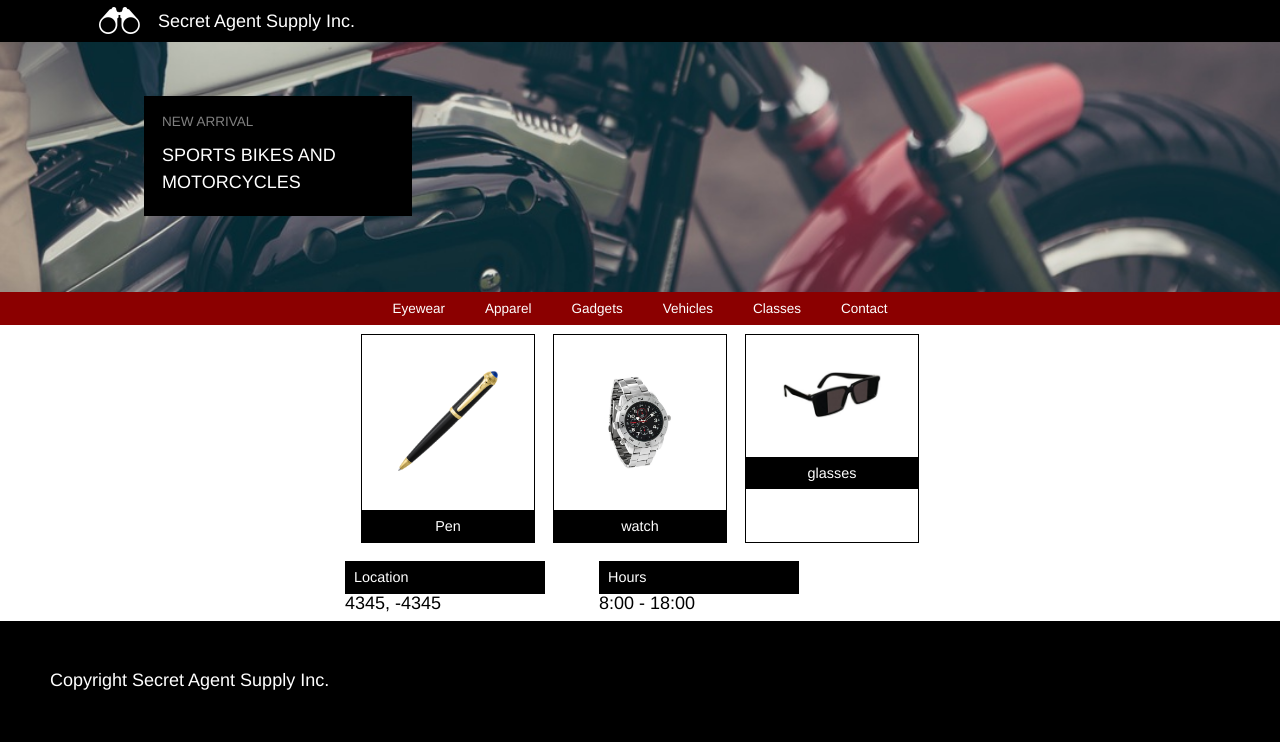
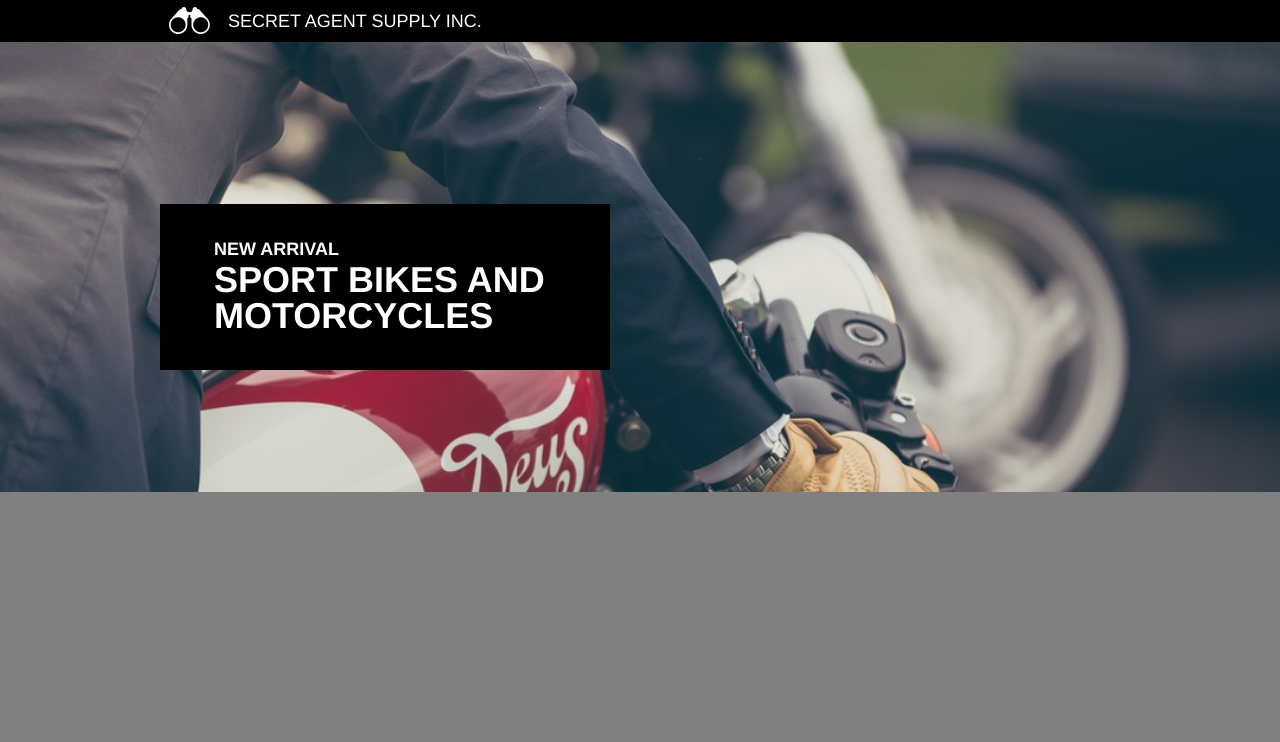
Before and after one commit to Ormadont/SecretAgentSupply, a plain HTML site: page index.html in a window 1280 px wide. Drawn offline with Linux system fonts and the light colour scheme.

Commit message:
refactoring, logo and baner complete

```diff
--- a/index.html
+++ b/index.html
@@ -8,75 +8,44 @@
   </head>
   <body>
 
-    <div class="all-site">
-
     <!-- header -->
     <header>
 
       <!-- logo -->
       <div class="logo">
+        <div class="container">
           <img src="./resources/images/logo.png" alt="logo">
-          <h1>Secret Agent Supply Inc.</h1>
+          <h3>SECRET AGENT SUPPLY INC.</h3>
+        </div>
       </div>
 
-        <!-- main banner -->
+      <!-- main-banner -->
       <div class="main-banner">
-          <div class="title-banner">
-            <h3>NEW ARRIVAL</h3>
-            <span>SPORTS BIKES AND MOTORCYCLES</span>
+        <div class="container">
+          <div class="black-box">
+            <div class="title">
+              <h6>NEW ARRIVAL</h6>
+              <h3>SPORT BIKES AND MOTORCYCLES</h3>
+            </div>
+          </div>
         </div>
       </div>
 
       <!-- navigation -->
-        <nav>
-          <a>Eyewear</a>
-          <a>Apparel</a>
-          <a>Gadgets</a>
-          <a>Vehicles</a>
-          <a>Classes</a>
-          <a>Contact</a>
-        </nav>
     </header>
 
-      <!-- main content -->
+    <!-- main-content -->
     <div class="main-content">
 
       <!-- product grid -->
-        <div class="product-grid">
-          <div class="product">
-            <img src="./resources/images/pen.png" alt="pen">
-            <h3>Pen</h3>
-          </div>
-          <div class="product">
-            <img src="./resources/images/watch.png" alt="watch">
-            <h3>watch</h3>
-          </div>
-          <div class="product">
-            <img src="./resources/images/glasses.png" alt="glasses">
-            <h3>glasses</h3>
-          </div>
-        </div>
-
-        <!-- location and hours -->
-        <div class="location-hours">
-          <div class="location">
-            <h3>Location</h3>
-            <span>4345, -4345</span>
-          </div>
-          <div class="hours">
-            <h3>Hours</h3>
-            <span>8:00 - 18:00</span>
-          </div>
-        </div>
-
+      <!-- location -->
+      <!-- hours -->
     </div>
 
     <!-- footer -->
     <footer>
-        <div class="footer">
-          <span>Copyright Secret Agent Supply Inc.</span>
-        </div>
+
     </footer>
-    </div>
+
   </body>
 </html>
--- a/resources/css/style.css
+++ b/resources/css/style.css
@@ -1,132 +1,66 @@
 html {
-    font-size: 18px;
+  font-size: 18px;
 }
 
 body {
-  background-color: black;
-  color: white;
+  background-color: grey;
+  color: red;
   font-family: Helvetica;
 }
 
+.container {
+  max-width: 960px;
+  margin: 0 auto;
+}
+
 .logo {
-  display: flex;
-  align-items: center;
-  padding: 0 5rem;
   background-color: black;
   color: white;
 }
 
-.logo img {
-  width: auto;
-  height: 1.5rem;
-  margin: 0 0.5rem;
+.logo .container {
+  display: flex;
+  align-items: center;
 }
 
-.logo h1 {
+.logo img {
+  height: 1.5rem;
+  padding: 0 0.5rem;
+}
+
+.logo h3 {
   font-size: 1rem;
-  margin: 0.66rem 0.5rem;
+  padding: 0.66rem 0.5rem;
 }
 
 .main-banner {
   background-image: url("../images/moto.jpeg");
-  background-repeat: no-repeat;
-  background-position: bottom;
-  background-size: 100% auto;
-  height: 250px;
-  width: 100%;
-
+  background-size: cover;
+  height: 25rem;
 }
 
-.title-banner {
-  background-color: black;
-  height: 120px;
-  width: 250px;
-  position: relative;
-  left: 8rem;
-  top: 3rem;
-  text-align: left;
-  padding-left: 1rem;
-  display: flex;
-  flex-direction: column;
-  justify-content: center;
+.main-banner .container{
+  padding-top: 9rem;
 }
 
-.title-banner span {
-  margin-top: 0.75rem;
-  line-height: 1.5rem;
+.black-box {
+  width: 25rem;
+  /* не умещается в 20rem или 360px */
+  background-color: black;
   color: white;
 }
 
-.title-banner h3 {
-  font-size: 0.75rem;
-  color: grey;
+.black-box .title {
+  padding: 2rem 3rem;
 }
 
-nav {
-  background-color: darkred;
-  display: flex;
-  justify-content: center;
+.title h6 {
+  font-size: 1rem;
+  font-weight: bold;
+  margin-bottom: 0.25rem;
 }
 
-nav a {
-  padding: 10px 20px;
-  font-size: 0.75rem;
+.title h3 {
+  font-size: 2rem;
+  font-weight: bold;
 }
-
-.main-content {
-  width: 100%;
-  background-color: white;
-  color: black;
-  display: flex;
-  flex-direction: column;
-  align-items:center;
-}
-
-.product-grid {
-  display: flex;
-  justify-content: left;
-}
-
-.product {
-  text-align: center;
-  border: 0.1rem solid black;
-}
-
-.product, .location-hours {
-  margin: 0.5rem;
-}
-
-.product img {
-  max-width: 100px;
-  height: auto;
-  padding: 2rem;
-
-}
-
-.product h3, .location h3,.hours h3{
-  background-color: black;
-  color: white;
-  font-size: 0.8rem;
-  padding: 0.5rem;
-}
-
-.location-hours {
-  display: flex;
-  justify-content: left;
-  width: 590px;
-}
-
-.location-hours div {
-  margin-right: 3rem;
-}
-
-.location, .hours {
-  width: 200px;
-}
-
-.footer {
-  position: relative;
-  background-color: black;
-  color: white;
-  padding: 50px;
-}
```
Lines whose indentation alone changed are shown as unchanged.
